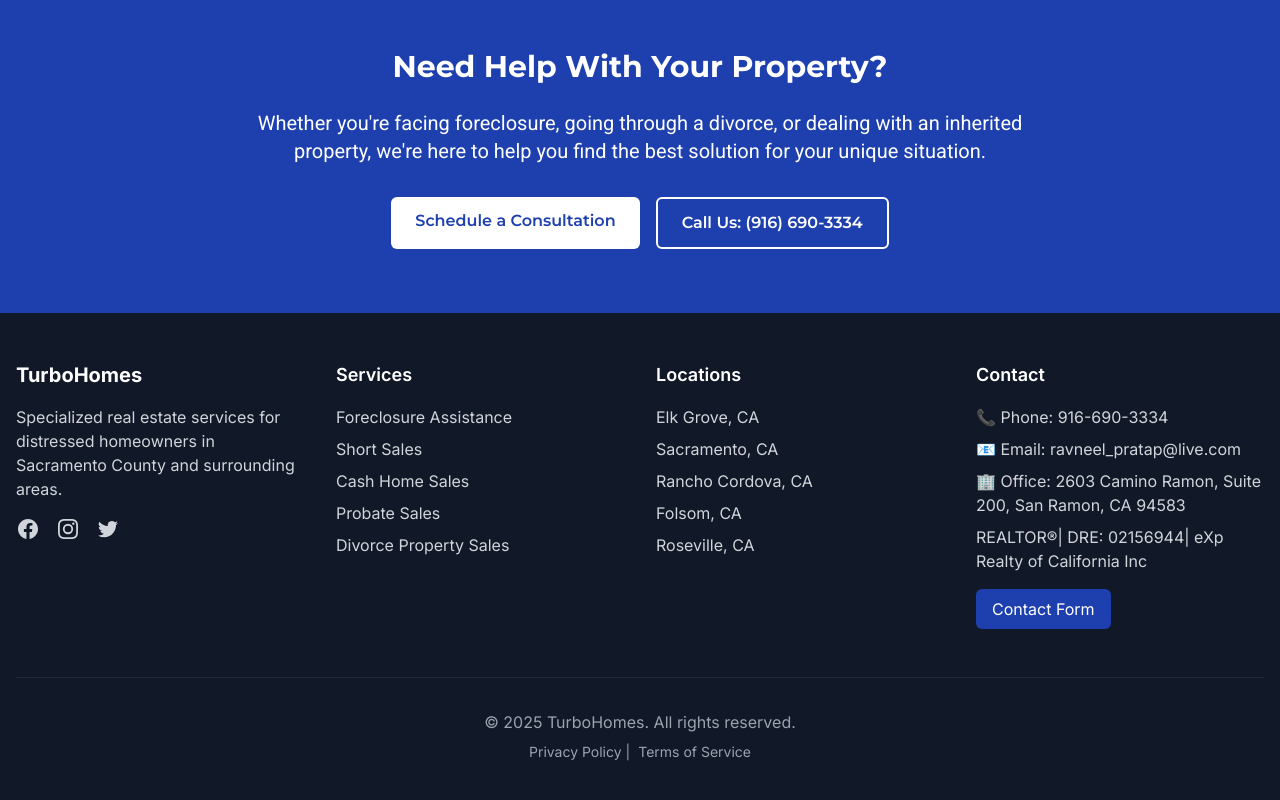
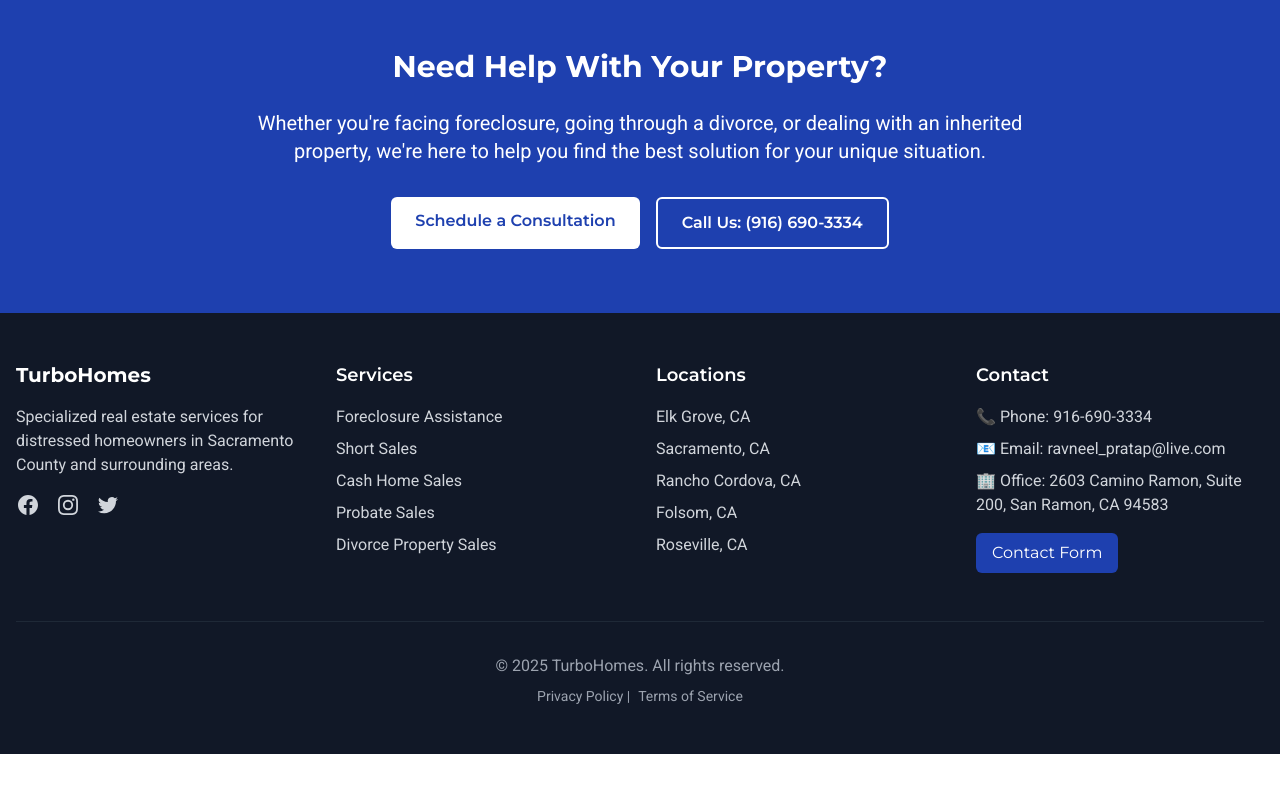
Before and after one commit to TripW1re/reo-agent-website, a Next.js app: page / in a window 1280 px wide. Shown: the part 2655-3455 px from the top of the page. After the commit the page ends 3409 px from the top, so only its background shows below. Built offline with nearby package versions, Linux system fonts and the light colour scheme.

Commit message:
Update Footer.tsx to add font classes and update company name

```diff
--- a/app/components/Footer.tsx
+++ b/app/components/Footer.tsx
@@ -6,8 +6,8 @@
       <div className="container mx-auto px-4 py-12">
         <div className="grid grid-cols-1 md:grid-cols-4 gap-8">
           <div>
-            <h3 className="text-xl font-bold mb-4">TurboHomes</h3>
-            <p className="text-gray-300 mb-4">
+            <h3 className="text-xl font-bold mb-4 font-montserrat">TurboHomes</h3>
+            <p className="text-gray-300 mb-4 font-roboto">
               Specialized real estate services for distressed homeowners in Sacramento County and surrounding areas.
             </p>
             <div className="flex space-x-4">
@@ -33,8 +33,8 @@
           </div>
 
           <div>
-            <h3 className="text-lg font-semibold mb-4">Services</h3>
-            <ul className="space-y-2">
+            <h3 className="text-lg font-semibold mb-4 font-montserrat">Services</h3>
+            <ul className="space-y-2 font-roboto">
               <li><Link href="/services/foreclosure-help" className="text-gray-300 hover:text-white">Foreclosure Assistance</Link></li>
               <li><Link href="/services/short-sales" className="text-gray-300 hover:text-white">Short Sales</Link></li>
               <li><Link href="/services/cash-home-sales" className="text-gray-300 hover:text-white">Cash Home Sales</Link></li>
@@ -44,8 +44,8 @@
           </div>
 
           <div>
-            <h3 className="text-lg font-semibold mb-4">Locations</h3>
-            <ul className="space-y-2">
+            <h3 className="text-lg font-semibold mb-4 font-montserrat">Locations</h3>
+            <ul className="space-y-2 font-roboto">
               <li><Link href="/locations/elk-grove-ca" className="text-gray-300 hover:text-white">Elk Grove, CA</Link></li>
               <li><Link href="/locations/sacramento-ca" className="text-gray-300 hover:text-white">Sacramento, CA</Link></li>
               <li><Link href="/locations/rancho-cordova-ca" className="text-gray-300 hover:text-white">Rancho Cordova, CA</Link></li>
@@ -55,15 +55,14 @@
           </div>
 
           <div>
-            <h3 className="text-lg font-semibold mb-4">Contact</h3>
-            <p className="text-gray-300 mb-2">📞 Phone: 916-690-3334</p>
-            <p className="text-gray-300 mb-2">📧 Email: ravneel_pratap@live.com</p>
-            <p className="text-gray-300 mb-2">🏢 Office: 2603 Camino Ramon, Suite 200, San Ramon, CA 94583</p>
-            <p className="text-gray-300 mb-4">REALTOR®| DRE: 02156944| eXp Realty of California Inc</p>
+            <h3 className="text-lg font-semibold mb-4 font-montserrat">Contact</h3>
+            <p className="text-gray-300 mb-2 font-roboto">📞 Phone: 916-690-3334</p>
+            <p className="text-gray-300 mb-2 font-roboto">📧 Email: ravneel_pratap@live.com</p>
+            <p className="text-gray-300 mb-4 font-roboto">🏢 Office: 2603 Camino Ramon, Suite 200, San Ramon, CA 94583</p>
             <Link
               href="https://form.jotform.com/250516766708161"
               target="_blank"
-              className="bg-blue-800 text-white px-4 py-2 rounded-md hover:bg-blue-900 transition-colors inline-block"
+              className="bg-blue-800 text-white px-4 py-2 rounded-md hover:bg-blue-900 transition-colors inline-block font-montserrat"
             >
               Contact Form
             </Link>
@@ -71,8 +70,8 @@
         </div>
 
         <div className="border-t border-gray-800 mt-12 pt-8 text-center text-gray-400">
-          <p>&copy; {new Date().getFullYear()} TurboHomes. All rights reserved.</p>
-          <p className="mt-2 text-sm">
+          <p className="font-roboto">&copy; {new Date().getFullYear()} TurboHomes. All rights reserved.</p>
+          <p className="mt-2 text-sm font-roboto">
             <Link href="/privacy-policy" className="hover:text-white">Privacy Policy</Link> |
             <Link href="/terms-of-service" className="hover:text-white ml-2">Terms of Service</Link>
           </p>
```
